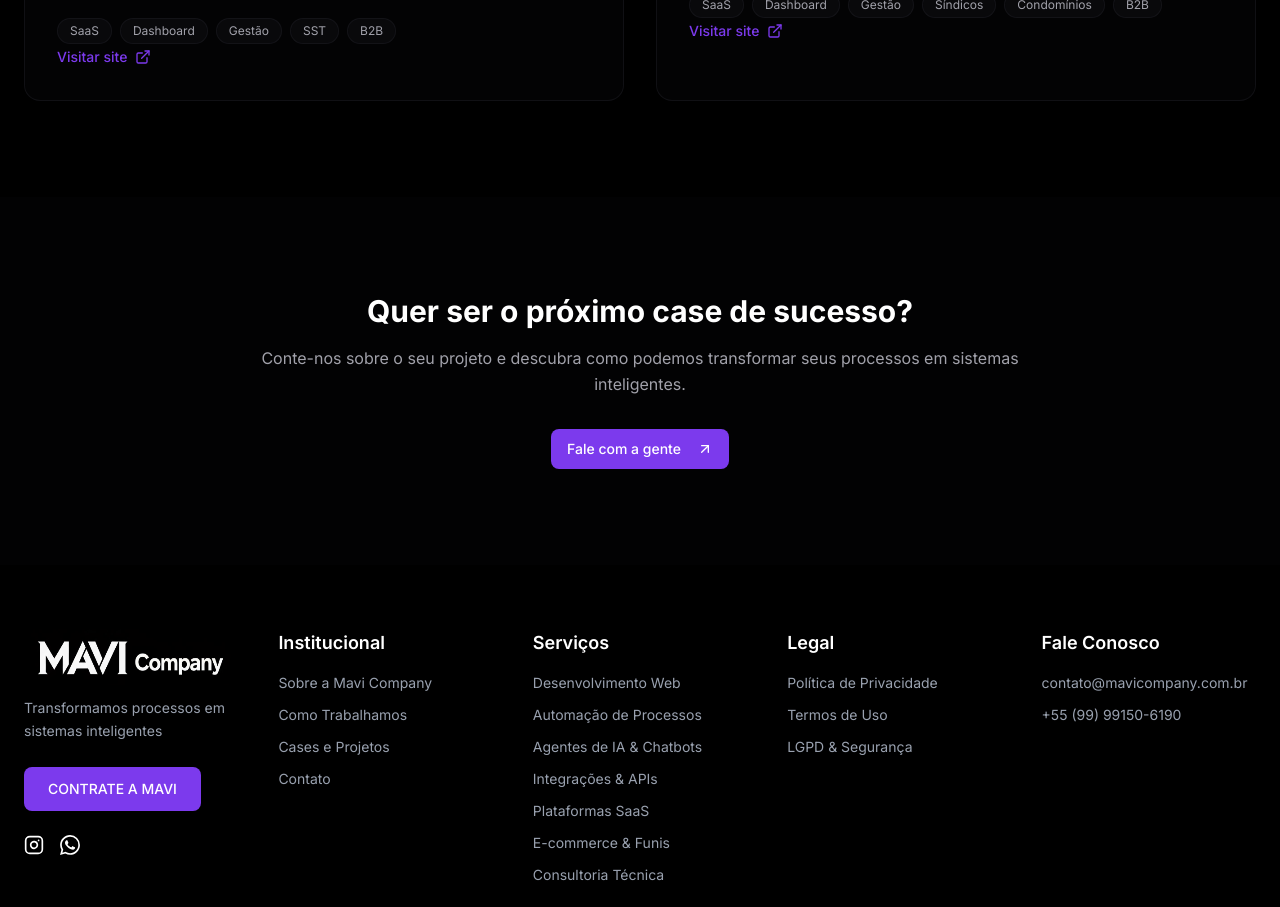
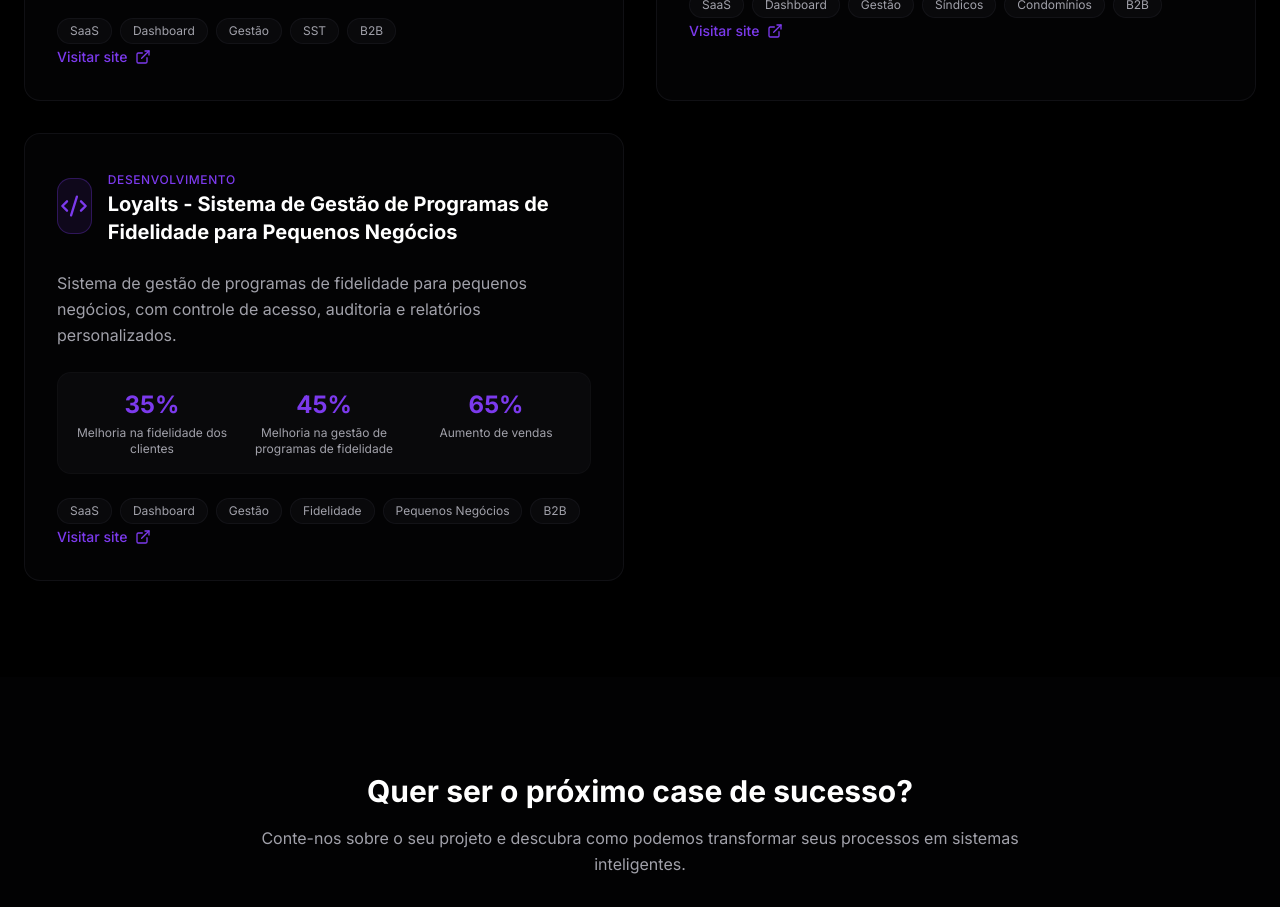
Before and after one commit to almeida-137/mavi-company-landing, a Next.js app: page /cases in a window 1280 px wide. Shown: the part 2620-3527 px from the top of the page. Built offline with nearby package versions, Linux system fonts and the light colour scheme.

Commit message:
case loyalts

```diff
--- a/app/cases/page.tsx
+++ b/app/cases/page.tsx
@@ -149,6 +149,20 @@ const cases = [
     tags: ["SaaS", "Dashboard", "Gestão", "Síndicos", "Condomínios", "B2B"],
     url: "https://condo-app-alpha.vercel.app/",
   },
+  {
+    id: 11,
+    icon: Code2,
+    category: "Desenvolvimento",
+    title: "Loyalts - Sistema de Gestão de Programas de Fidelidade para Pequenos Negócios",
+    description: "Sistema de gestão de programas de fidelidade para pequenos negócios, com controle de acesso, auditoria e relatórios personalizados.",
+    results: [
+      { label: "Melhoria na fidelidade dos clientes", value: "35%" },
+      { label: "Melhoria na gestão de programas de fidelidade", value: "45%" },
+      { label: "Aumento de vendas", value: "65%" },
+    ],
+    tags: ["SaaS", "Dashboard", "Gestão", "Fidelidade", "Pequenos Negócios", "B2B"],
+    url: "https://loyaltys.vercel.app/",
+  },
 ]
 
 export default function CasesPage() {
```
